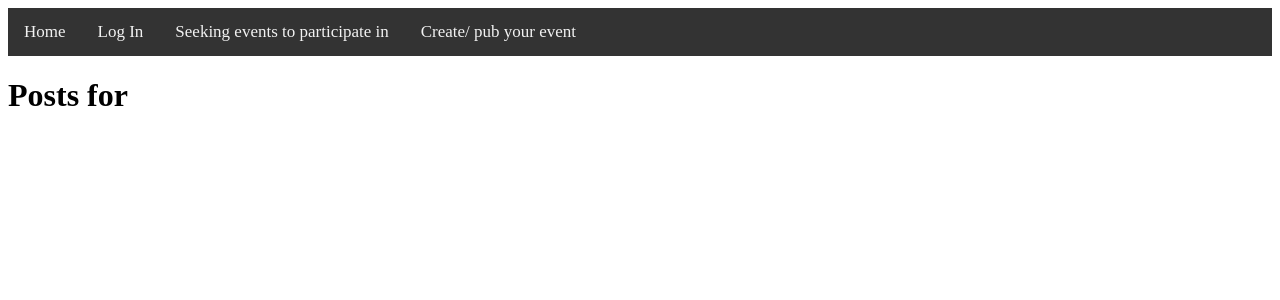
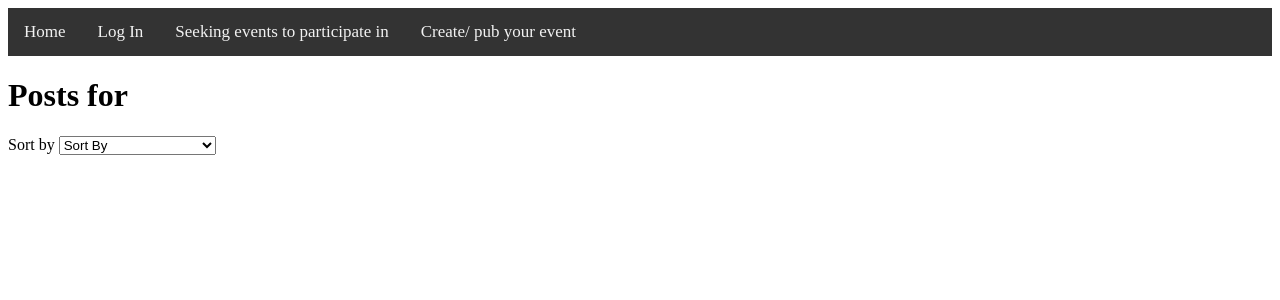
Before and after one commit to amandakcheung/SibConnect, a Flask app: template templates/posts.html in a window 1280 px wide. Shown: the top 300 px of the page. Run offline with Flask 2, Linux system fonts and the light colour scheme; the template is opened without the code that fills it, so the values that code supplies are empty.

Commit message:
added some sorting

```diff
--- a/app.py
+++ b/app.py
@@ -97,7 +97,6 @@ def seeking():
             sibconn.new_seeking(cid, desc, title, conn)
             pid = sibconn.get_last_pid(conn)
             pid = pid.get('max(pid)')
-            #return redirect(url_for('category', category= category))
             return redirect(url_for('display_post', pid=pid))
 
 @app.route('/event/', methods=["GET", "POST"])
@@ -140,12 +139,23 @@ def event():
             pid = pid.get('max(pid)')
             return redirect(url_for('display_post', pid=pid))
 
-@app.route('/<category>/',methods= ['GET','POST'])
-def category(category):
+@app.route('/<category>/<sort>',methods= ['GET','POST'])
+def category(category, sort):
     ''' This methods displays the category's posts'''
     conn = dbi.connect()
     if request.method == "GET":
-        all_posts = sibconn.get_posts(conn,category)
+        if sort == 'leastrecent':
+            all_posts = sibconn.sort_recent_post(conn, category, 'event_post', 'pid, asc')
+        elif sort == "mostrecent":
+            all_posts = sibconn.sort_recent_post(conn, category, 'event_post', 'pid, desc')
+        elif sort == "lowskill":
+            all_posts = sibconn.sort_recent_post(conn, category, 'event_post', 'skill, asc')
+        elif sort == "highskill":
+            all_posts = sibconn.sort_recent_post(conn, category, 'event_post', 'skill, desc')
+        elif sort == "recurring": #recurring is being weird
+            all_posts = sibconn.sort_recent_post(conn, category, 'event_post', 'recurring, asc')
+        else:
+            all_posts = sibconn.get_posts(conn,category)
         return render_template('posts.html', category=category,
         all_posts=all_posts)
 
--- a/templates/display_event_post.html
+++ b/templates/display_event_post.html
@@ -4,7 +4,7 @@
 
 <div id="{{post.pid}}">
     <h3>
-    Description: {{post.description}}
+    Description: {{post.description}}<br>
     Location: {{post.location}} <br>
     Category: {{category.name}} <br>
     When: {{post.date_time}} <br>
--- a/templates/posts.html
+++ b/templates/posts.html
@@ -7,6 +7,18 @@
     <h3><a value="{{post.descrption}}" href="{{url_for('display_post',pid=post.pid)}}">{{post.description}}</a></h3>
     {% endfor %}
 </div>
-
+<form action="" method="POST">
+<label> Sort by</label>
+<select onChange="window.location.href=this.value">
+<option value="value" selected>Sort By</option>
+<option value="{{url_for('category', category=category, sort='leastrecent')}}">Least to Most Recent</option>
+<option value="{{url_for('category', category=category, sort='mostrecent')}}" >Most to Least Recent</option>
+<option value="{{url_for('category', category=category, sort='lowskill')}}" >Low to High Skill Level</option>
+<option value="{{url_for('category', category=category, sort='highskill')}}">High to Low Skill Level</option>
+<option value="{{url_for('category', category=category, sort='recurring')}}">Recurring</option>
+<option value="{{url_for('category', category=category, sort='soon')}}">Coming Up Soon</option>
+</select>
+</form>
+</div>
 
 {% endblock %}
```
Also changed, not shown: sibconn.py (+10 -0 lines), templates/home.html (+6 -6 lines).
